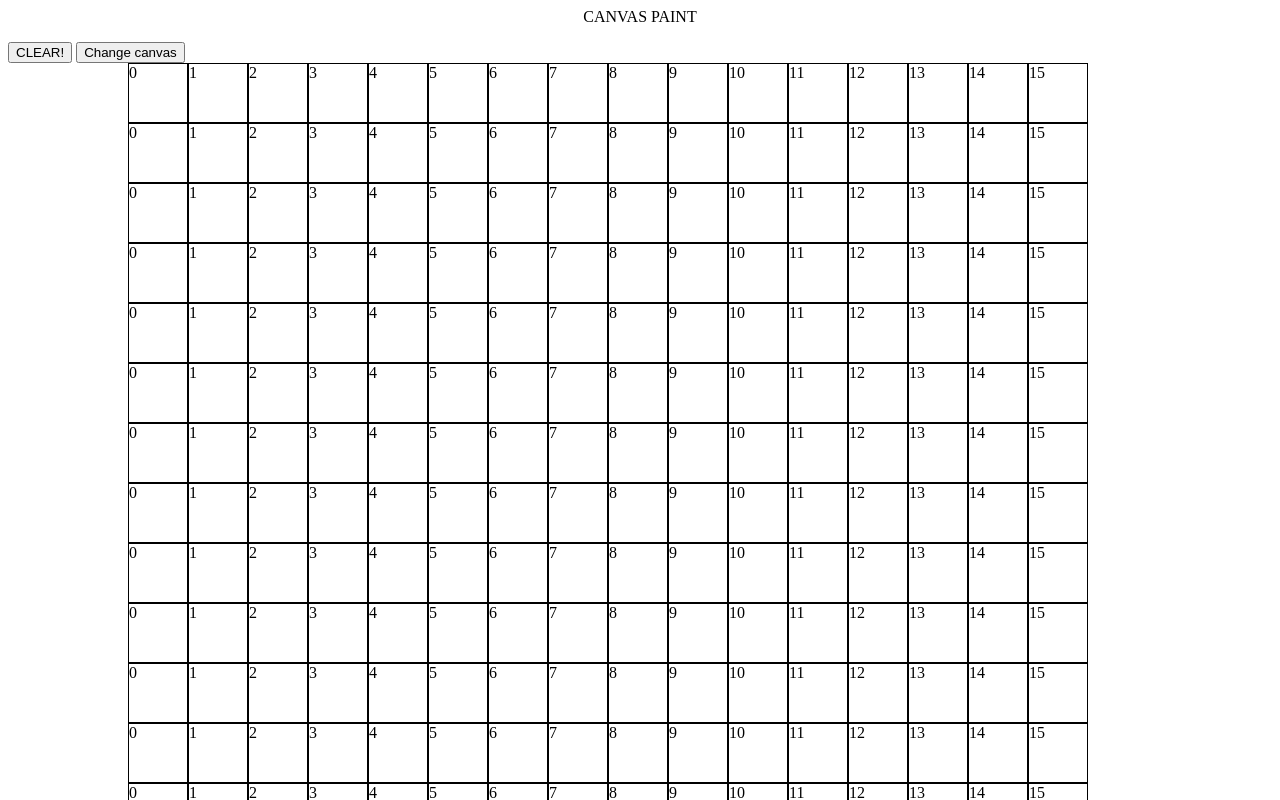
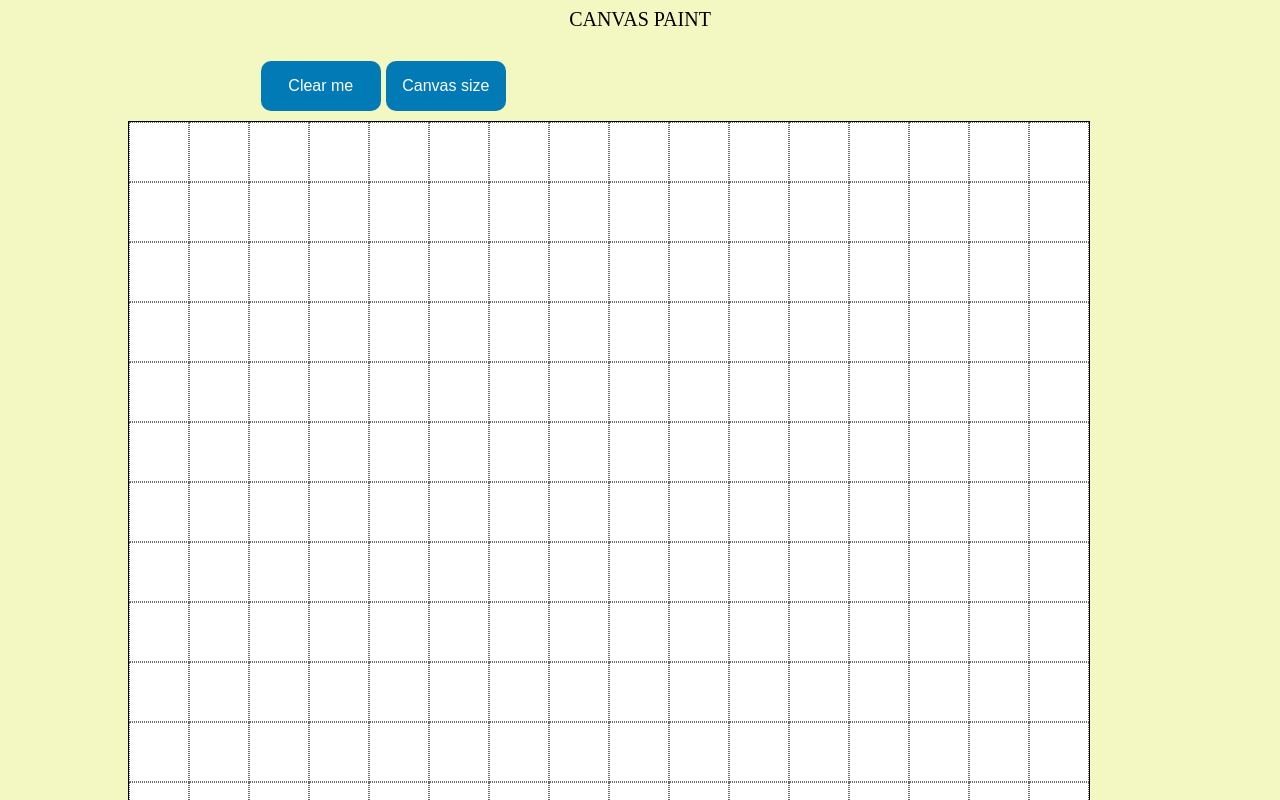
Before and after one commit to heaenwie/odin_js_task, a plain HTML site: page index.html in a window 1280 px wide. Drawn offline with nearby package versions, Linux system fonts and the light colour scheme.

Commit message:
Add some styling!

```diff
--- a/index.html
+++ b/index.html
@@ -12,10 +12,11 @@
   </head>
   <body>
     <p> CANVAS PAINT </p>
-    <button class="clear">CLEAR!</button>
-    <button class="canvasSize">Change canvas</button>
+    <button class="clear">Clear me</button>
+    <button class="canvasSize">Canvas size</button>
     <script>
       $("button.clear").on("click", function clearCanvas () {
+        $("div.hover").css("background", "");
         $("div").removeClass("hover");
       })
       $("button.canvasSize").on("click", function changeSize () {
--- a/main.css
+++ b/main.css
@@ -1,19 +1,51 @@
+body {
+  font-size: 20px;
+  background: #f3f7c1;
+}
+
 p {
   text-align: center;
 }
+
+button {
+  font-size: 16px;
+  color: white;
+  height: 50px;
+  width: 120px;
+  margin: auto;
+  margin-bottom: 10px;
+  border: none;
+  border-radius: 10px;
+  text-align: center;
+  position: relative;
+  margin: 10px auto;
+  left: 20%;
+  background: #027ab5;
+}
+
+button:hover {
+  color: #027ab5;
+  border: 1px solid #027ab5;
+  background: white;
+  transition-duration: 0.4s;
+}
 #canvas {
+  background: white;
   display: block;
   width: 960px;
   position: absolute;
   left: 10%;
+  border: 1px solid #000;
 }
 .canvas-div {
   width: 50px;
   height: 50px;
-  border: 1px solid #000;
   display: inline-block;
   float: left;
+  border: 0.5px dotted #6c6c6c;
+
 }
+
 .hover {
   background-color: #ee66ff;
 }
--- a/main.js
+++ b/main.js
@@ -3,7 +3,7 @@ function printDivs(canvasSize) {
   $("div.canvas-div").remove();
   for(i = 0; i < canvasSize; i++) {
     for(j = 0; j < canvasSize; j++) {
-        document.getElementById('canvas').innerHTML += '<div class="canvas-div">'+j+'</div>';
+        document.getElementById('canvas').innerHTML += '<div class="canvas-div"></div>';
     }
   }
   $( "div.canvas-div" ).css( "width", function( index ) {
@@ -14,7 +14,20 @@ function printDivs(canvasSize) {
   });
 }
 function togglOnHover() {
-  $("div.canvas-div").hover(function() {
+  $("div.canvas-div").mouseover(function() {
     $(this).addClass("hover");
+    $(this).css( "background", function( index ) {
+      return randomColour();
+    });
   })
 }
+
+function randomColour () {
+    // Set variables to number between 0 and 255
+    var r = Math.floor(Math.random() * 256);
+    var g = Math.floor(Math.random() * 256);
+    var b = Math.floor(Math.random() * 256);
+    // Create a string matching rbg(000,000,000) for use in CSS
+    rgb = "rgb(" + r + "," + g +"," + b + ")"
+    return rgb;
+}
```
